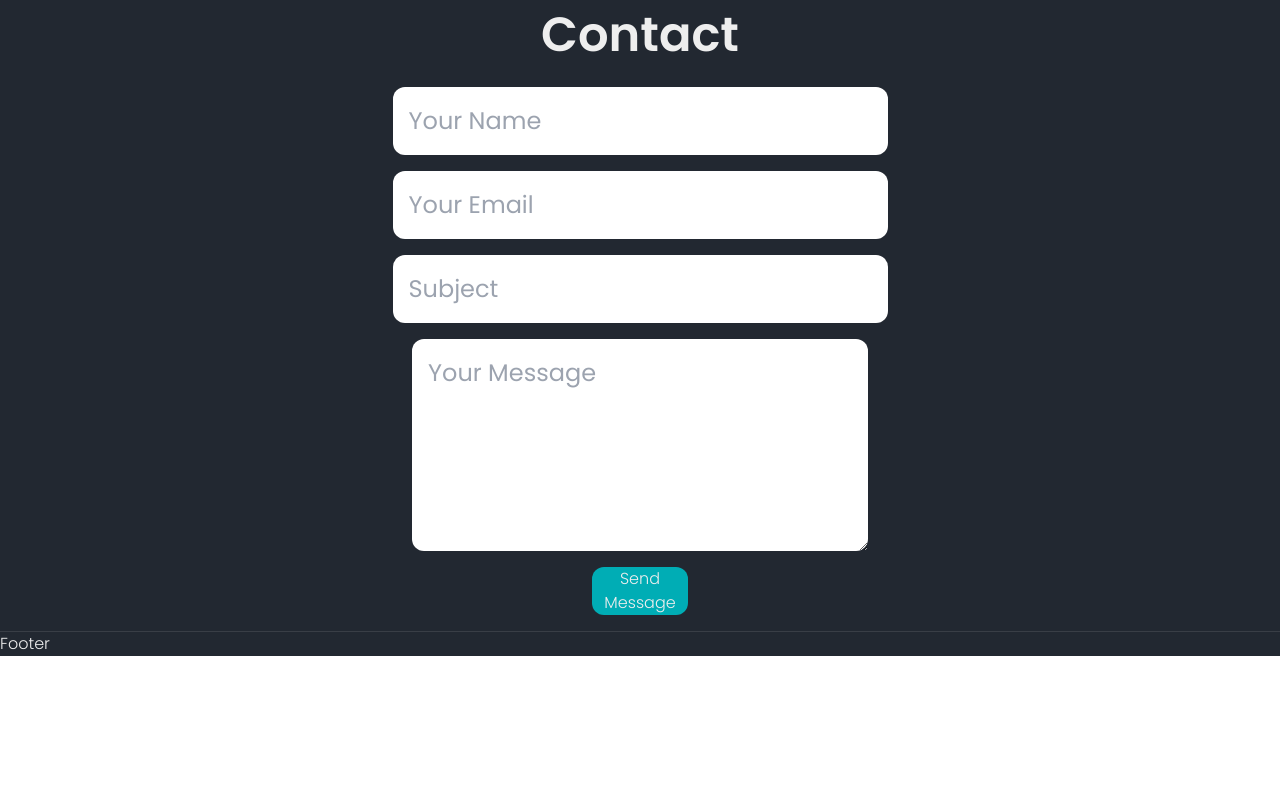
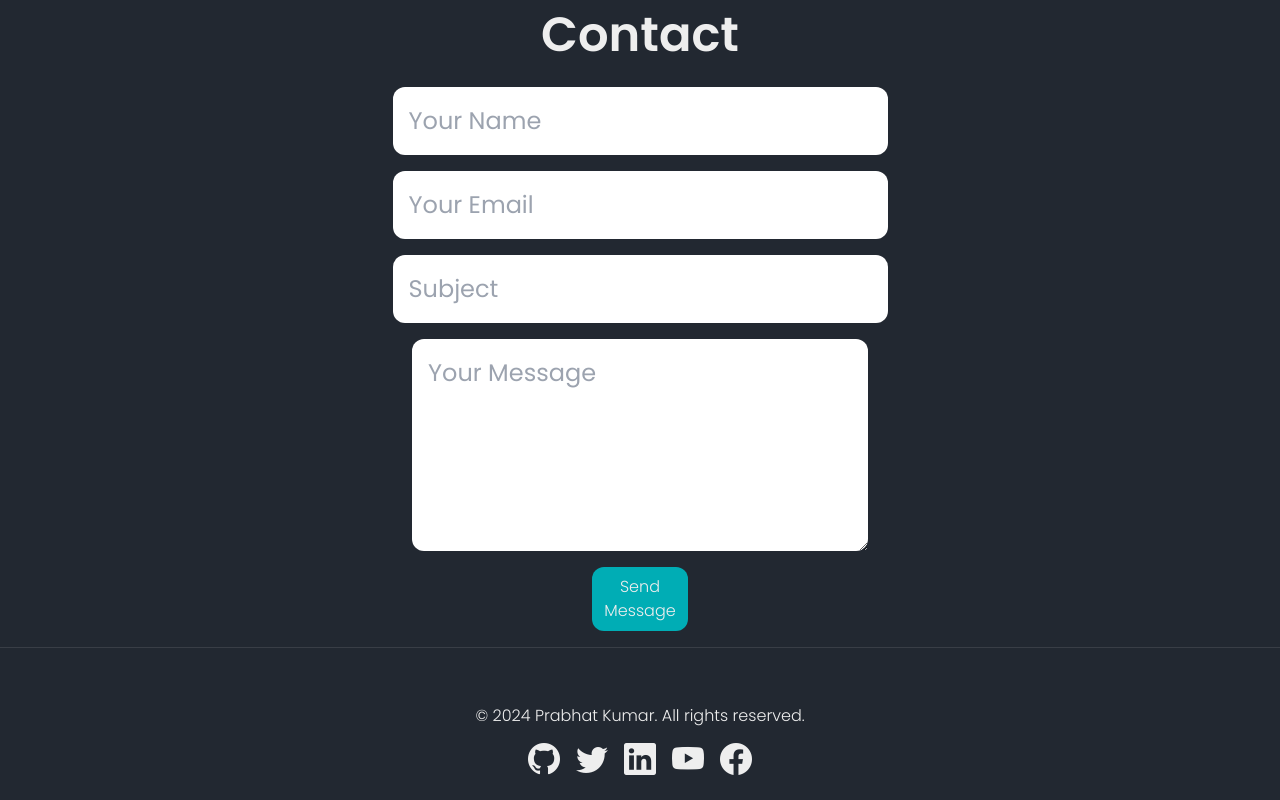
Before and after one commit to pkkrsingh877/Portfolio, a React (Vite) app: page / in a window 1280 px wide. Shown: the part 3043-3843 px from the top of the page. Before the commit the page ends 3699 px from the top, so only its background shows below. Built offline with nearby package versions, Linux system fonts and the light colour scheme.

Commit message:
Desktop Version Done

```diff
--- a/index.html
+++ b/index.html
@@ -11,6 +11,8 @@
   <link
     href="https://fonts.googleapis.com/css2?family=Lato:ital,wght@0,100;0,300;0,400;0,700;0,900;1,100;1,300;1,400;1,700;1,900&family=Open+Sans:ital,wght@0,300..800;1,300..800&family=Poppins:ital,wght@0,100;0,200;0,300;0,400;0,500;0,600;0,700;0,800;0,900;1,100;1,200;1,300;1,400;1,500;1,600;1,700;1,800;1,900&family=Roboto:ital,wght@0,100;0,300;0,400;0,500;0,700;0,900;1,100;1,300;1,400;1,500;1,700;1,900&display=swap"
     rel="stylesheet">
+  <link rel="stylesheet"
+    href="https://cdnjs.cloudflare.com/ajax/libs/bootstrap-icons/1.10.5/font/bootstrap-icons.min.css" />
   <link href="./src/output.css" rel="stylesheet">
 </head>
 
--- a/package.json
+++ b/package.json
@@ -14,7 +14,8 @@
     "postcss": "^8.4.47",
     "react": "^18.3.1",
     "react-dom": "^18.3.1",
-    "react-router-dom": "^6.27.0"
+    "react-router-dom": "^6.27.0",
+    "tailwindcss-animated": "^1.1.2"
   },
   "devDependencies": {
     "@eslint/js": "^9.11.1",
--- a/src/App.jsx
+++ b/src/App.jsx
@@ -4,7 +4,7 @@ import Footer from './components/Footer';
 
 const App = () => {
   return (
-    <div className='flex flex-col bg-primary text-light font-poppins text-small font-light'>
+    <div className='flex flex-col bg-primary text-light font-poppins text-small font-light scroll-smooth'>
       <Header />
       <Main />
       <Footer />
--- a/src/components/Footer.jsx
+++ b/src/components/Footer.jsx
@@ -1,5 +1,28 @@
 const Footer = () => {
-    return (<div>Footer</div>);
-}
+    return (
+        <footer className="text-text p-4 text-center mt-10">
+            <div className="container mx-auto">
+                <p>&copy; 2024 Prabhat Kumar. All rights reserved.</p>
+                <div className="flex justify-center space-x-4 mt-2">
+                    <a href="https://github.com/pkkrsingh877" className="hover:text-accent text-large" aria-label="GitHub" target="_blank">
+                        <i className="bi bi-github"></i>
+                    </a>
+                    <a href="https://x.com/rapidbuzz" className="hover:text-accent text-large" aria-label="Twitter" target="_blank">
+                        <i className="bi bi-twitter"></i>
+                    </a>
+                    <a href="https://linkedin.com/in/pkkrsingh877" className="hover:text-accent text-large" aria-label="LinkedIn" target="_blank">
+                        <i className="bi bi-linkedin"></i>
+                    </a>
+                    <a href="https://www.youtube.com/@contentkingprabhat" className="hover:text-accent text-large" aria-label="YouTube" target="_blank">
+                        <i className="bi bi-youtube"></i>
+                    </a>
+                    <a href="https://www.facebook.com/profile.php?id=100008368487776" className="hover:text-accent text-large" aria-label="Facebook" target="_blank">
+                        <i className="bi bi-facebook"></i>
+                    </a>
+                </div>
+            </div>
+        </footer>
+    );
+};
 
 export default Footer;
--- a/src/components/Header.jsx
+++ b/src/components/Header.jsx
@@ -1,7 +1,7 @@
 const Header = () => {
     return (
         <nav className="flex flex-row justify-between p-4 text-medium">
-            <img src="/images/logos/dark.png" alt="dark Logo" className="w-[5rem]" />
+            <img src="/images/logos/dark.png" alt="dark Logo" className="w-[5rem] hover:animate-ping" />
             <div className="flex flex-row justify-around items-center gap-4 pr-4">
                 <a href="/" className="hover:text-accent">Home</a>
                 <a href="#projects" className="hover:text-accent">Projects</a>
--- a/src/components/sections/Contact.jsx
+++ b/src/components/sections/Contact.jsx
@@ -2,12 +2,12 @@ const Contact = () => {
     return (
         <section className="flex flex-col p-4" id="contact">
             <h1 className="font-semibold text-larger text-center p-4">Contact</h1>
-            <form className="grid grid-cols-1 gap-4 place-items-center" action="mailto:prabhatdie@gmail.com" method="post" enctype="text/plain">
+            <form className="grid grid-cols-1 gap-4 place-items-center" action="mailto:prabhatdie@gmail.com" method="post" encType="text/plain">
                 <input type="text" className="font-normal text-medium p-4 rounded-xl" id="name" name="name" placeholder="Your Name" required />
                 <input type="email" className="font-normal text-medium p-4 rounded-xl" id="email" name="email" placeholder="Your Email" required />
                 <input type="text" className="font-normal text-medium p-4 rounded-xl" id="subject" name="subject" placeholder="Subject" required />
                 <textarea className="font-normal text-medium p-4 rounded-xl" id="message" name="message" rows="5" placeholder="Your Message" required></textarea>
-                <button type="submit" className="bg-accent inline w-24 text-center rounded-xl">Send Message</button>
+                <button type="submit" className="bg-accent inline w-24 p-2 text-center rounded-xl">Send Message</button>
             </form>
         </section>
     );
--- a/src/output.css
+++ b/src/output.css
@@ -554,6 +554,53 @@ video {
   display: none;
 }
 
+.container {
+  width: 100%;
+}
+
+@media (min-width: 640px) {
+  .container {
+    max-width: 640px;
+  }
+}
+
+@media (min-width: 768px) {
+  .container {
+    max-width: 768px;
+  }
+}
+
+@media (min-width: 1024px) {
+  .container {
+    max-width: 1024px;
+  }
+}
+
+@media (min-width: 1280px) {
+  .container {
+    max-width: 1280px;
+  }
+}
+
+@media (min-width: 1536px) {
+  .container {
+    max-width: 1536px;
+  }
+}
+
+.mx-auto {
+  margin-left: auto;
+  margin-right: auto;
+}
+
+.mt-10 {
+  margin-top: 2.5rem;
+}
+
+.mt-2 {
+  margin-top: 0.5rem;
+}
+
 .inline {
   display: inline;
 }
@@ -624,6 +671,10 @@ video {
   align-items: center;
 }
 
+.justify-center {
+  justify-content: center;
+}
+
 .justify-between {
   justify-content: space-between;
 }
@@ -634,6 +685,16 @@ video {
 
 .gap-4 {
   gap: 1rem;
+}
+
+.space-x-4 > :not([hidden]) ~ :not([hidden]) {
+  --tw-space-x-reverse: 0;
+  margin-right: calc(1rem * var(--tw-space-x-reverse));
+  margin-left: calc(1rem * calc(1 - var(--tw-space-x-reverse)));
+}
+
+.scroll-smooth {
+  scroll-behavior: smooth;
 }
 
 .rounded-\[50\%\] {
@@ -669,11 +730,6 @@ video {
 .bg-primary {
   --tw-bg-opacity: 1;
   background-color: rgb(34 40 49 / var(--tw-bg-opacity));
-}
-
-.bg-secondary {
-  --tw-bg-opacity: 1;
-  background-color: rgb(57 62 70 / var(--tw-bg-opacity));
 }
 
 .p-12 {
@@ -761,6 +817,17 @@ body {
   color: var(--color-light);
 }
 
+@keyframes ping {
+  75%, 100% {
+    transform: scale(2);
+    opacity: 0;
+  }
+}
+
+.hover\:animate-ping:hover {
+  animation: ping var(--tw-animate-duration, 1s) var(--tw-animate-easing, cubic-bezier(0, 0, 0.2, 1)) var(--tw-animate-delay, 0s) var(--tw-animate-iteration, infinite) var(--tw-animate-fill, none);
+}
+
 .hover\:text-accent:hover {
   --tw-text-opacity: 1;
   color: rgb(0 173 181 / var(--tw-text-opacity));
--- a/tailwind.config.js
+++ b/tailwind.config.js
@@ -33,5 +33,7 @@ export default {
       },
     },
   },
-  plugins: [],
+  plugins: [
+    require('tailwindcss-animated')
+  ],
 };
```
Also changed, not shown: src/components/sections/Skills.jsx (+18 -18 lines), 1 other file (tests, documents, lock files or other folders).
